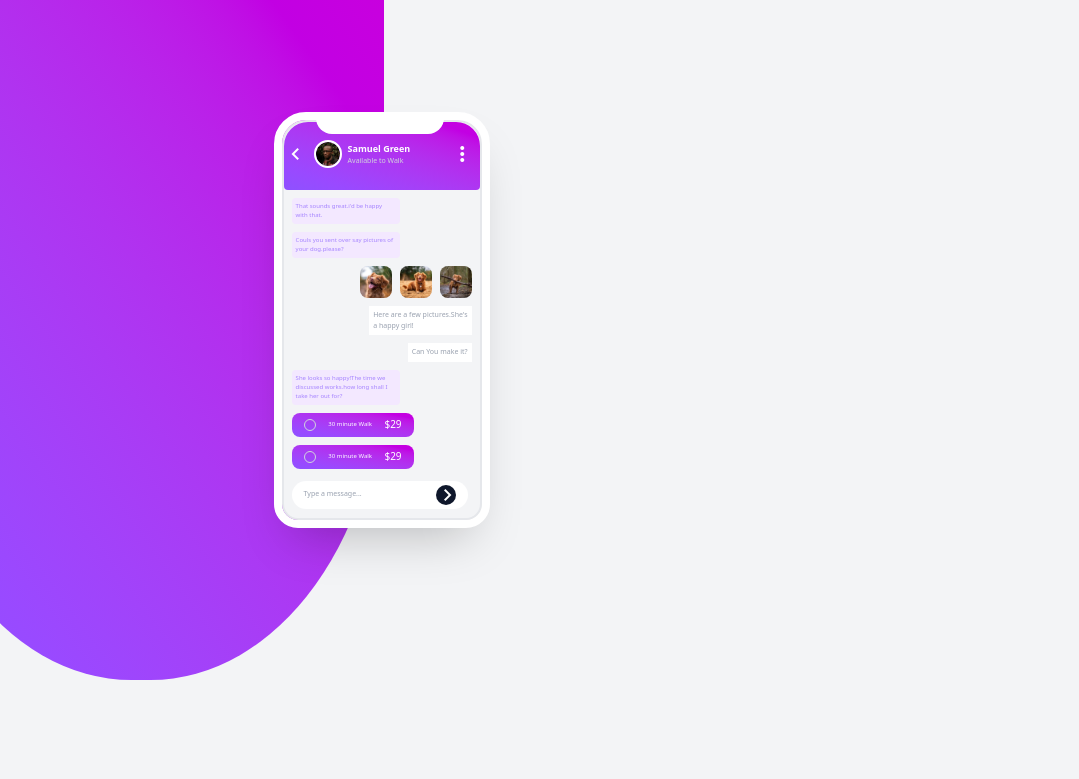
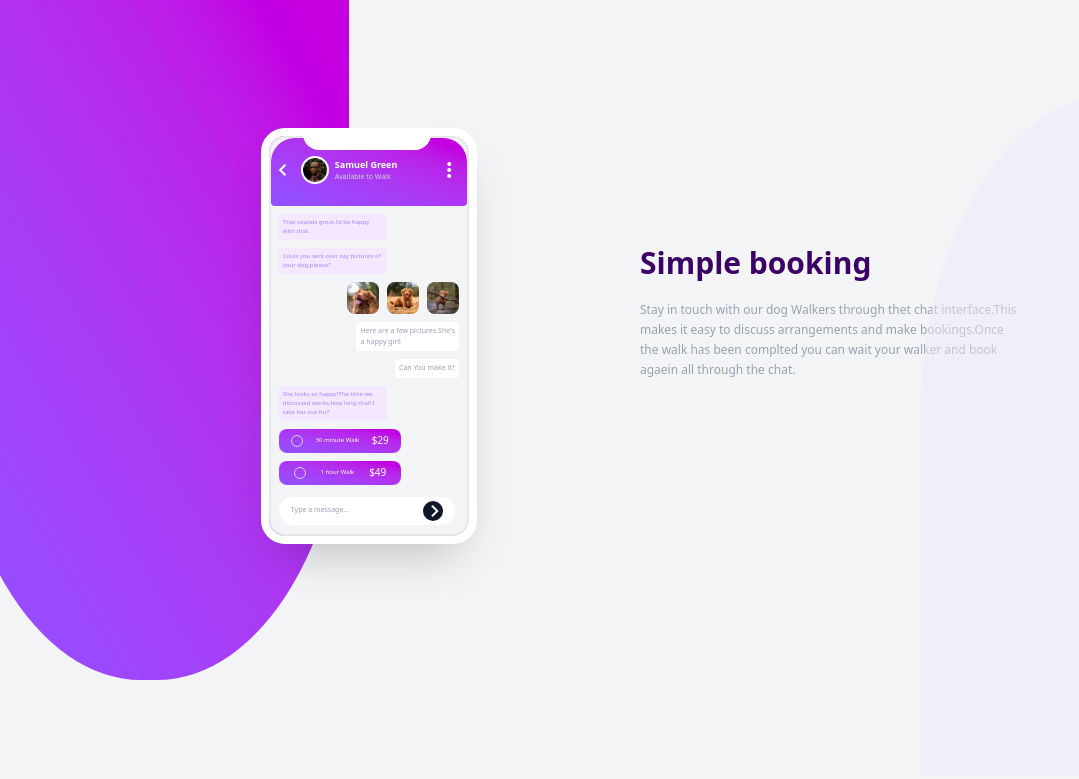
Before and after one commit to Anjana-20782/chat-app-design, a plain HTML site: page index.html in a window 1280 px wide. Shown: the whole page, without its empty margins (0-1079 px from the left). Drawn offline with nearby package versions, Linux system fonts and the light colour scheme.

Commit message:
new contents added

```diff
--- a/index.html
+++ b/index.html
@@ -12,38 +12,39 @@
 
 <body class="bg-gray-100">
 
-    <div class="main flex">
+    <div class="main  flex">
+
+        <div class="first_content flex-1">
+            <div
+                class="first w-[400px]  h-[85vh] bg-linear-to-tr from-violet-500 to to-fuchsia-600 rounded-b-[48%] relative left-[-8%]">
 
                 <div
-            class="first w-[38%] h-[85vh] bg-linear-to-tr from-violet-500 to to-fuchsia-600 rounded-b-[48%] relative left-[-8%]">
-        </div>
-        <div
-            class="phone w-50 h-100 bg-gray-100 border-2 border-gray-200 rounded-2xl rounded-t-3xl relative right-[16%] top-[15vh] outline-8 outline-white shadow-2xl">
+                    class="phone w-50 h-100 bg-gray-100 border-2 border-gray-200 rounded-2xl rounded-t-2xl relative left-[80%] top-[17vh] outline-8 outline-white shadow-2xl">
                     <div
                         class="contact-card bg-linear-to-tr from-violet-500 to to-fuchsia-600 h-17 w-[100%] rounded-sm rounded-t-3xl">
                         <div class="notch w-32 h-4 rounded-b-2xl bg-white relative left-8 bottom-1 "></div>
                         <div class="profile flex gap-2">
                             <span class="material-symbols-outlined arrow text-white mt-1">chevron_left</span>
                             <div class="pic">
-                        <img src="./images/avatar.jpg" alt="" class="rounded-[50%] w-6 outline-2 outline-white mt-1">
+                                <img src="./images/avatar.jpg" alt=""
+                                    class="rounded-[50%] w-6 outline-2 outline-white mt-1">
                             </div>
                             <div class="name mt-1">
                                 <p class="text-white text-[9px] font-bold">Samuel Green</p>
                                 <p class="text-gray-300 text-[7px]">Available to Walk</p>
                             </div>
-
                             <span class="material-symbols-outlined vert text-white text-xs pl-8 mt-1">more_vert</span>
-
                         </div>
 
                         <div class="messages p-2">
 
 
                             <div class="msg1 mt-6 w-[60%] bg-purple-100 rounded-sm p-1">
-                        <p class="text-[6px] text-violet-400">That sounds great.i'd be happy with that.</p>
+                                <p class="text-[6px] text-violet-400 font-medium">That sounds great.i'd be happy with that.</p>
                             </div>
                             <div class="msg1 mt-2 w-[60%] bg-purple-100 rounded-sm p-1">
-                        <p class="text-[6px] text-violet-400">Couls you sent over say pictures of your dog.please?</p>
+                                <p class="text-[6px] text-violet-400 font-medium">Couls you sent over say pictures of your
+                                    dog.please?</p>
                             </div>
 
                             <div class="images flex gap-2 justify-end mt-2">
@@ -54,19 +55,22 @@
 
                             </div>
 
-                       <div class="msg1 mt-2 rounded-sm  w-[100%] flex justify-end ">
-                        <p class="text-[7px] bg-white p-1 text-gray-400">Here are a few pictures.She's <br> a happy girl!</p>
+                            <div class="msg1 mt-2  w-[100%] flex justify-end ">
+                                <p class="text-[7px] bg-white p-1 text-gray-400 rounded-sm">Here are a few
+                                    pictures.She's <br> a happy girl!</p>
                             </div>
 
-                     <div class="msg1 mt-2 rounded-sm w-[100%] flex justify-end ">
-                        <p class="text-[7px] bg-white p-1 text-gray-400">Can You make it?</p>
+                            <div class="msg1 mt-2  w-[100%] flex justify-end ">
+                                <p class="text-[7px] bg-white p-1 text-gray-400 rounded-sm">Can You make it?</p>
                             </div>
 
                             <div class="msg1 mt-2 w-[60%] bg-purple-100 rounded-sm p-1">
-                        <p class="text-[6px] text-violet-400">She looks so happy!The time we discussed works.how long shall I take her out for?</p>
+                                <p class="text-[6px] text-violet-400 font-medium">She looks so happy!The time we discussed works.how
+                                    long shall I take her out for?</p>
                             </div>
 
-                    <div class="price w-[68%] h-6 bg-linear-to-tr from-violet-500 to to-fuchsia-600 rounded-lg mt-2 flex  items-center justify-evenly">
+                            <div
+                                class="price w-[68%] h-6 bg-linear-to-tr from-violet-500 to to-fuchsia-600 rounded-lg mt-2 flex  items-center justify-evenly">
 
                                 <div class="circle w-3 h-3 rounded-[50%] border border-gray-300"></div>
                                 <p class="text-[6px] text-white">30 minute Walk</p>
@@ -74,26 +78,46 @@
                             </div>
 
 
-                     <div class="price w-[68%] h-6 bg-linear-to-tr from-violet-500 to to-fuchsia-600 rounded-lg mt-2 flex  items-center justify-evenly">
+                            <div
+                                class="price w-[68%] h-6 bg-linear-to-tr from-violet-500 to to-fuchsia-600 rounded-lg mt-2 flex  items-center justify-evenly">
 
                                 <div class="circle w-3 h-3 rounded-[50%] border border-gray-300"></div>
-                        <p class="text-[6px] text-white">30 minute Walk</p>
-                        <p class="text-[10px] text-white">$29</p>
+                                <p class="text-[6px] text-white">1 hour Walk</p>
+                                <p class="text-[10px] text-white">$49</p>
                             </div>
 
-                    <div class="search w-[98%] h-7 bg-white rounded-2xl mt-3 flex items-center justify-between p-3">
+                            <div
+                                class="search w-[98%] h-7 bg-white rounded-2xl mt-3 flex items-center justify-between p-3">
                                 <p class="text-[7px] text-gray-400 ">Type a message...</p>
                                 <div class="blue_circle w-5 h-5 rounded-[50%] bg-slate-900 flex items-center">
                                     <span class="material-symbols-outlined right text-white">chevron_right</span>
                                 </div>
                             </div>
 
+                        </div>
+
+                    </div>
+                </div>
+            </div>
+        </div>
+
+        <div class="second_content flex-1 relative h-screen w-screen overflow-hidden">
+
+
+            <div class="mt-60 ">
+            <div class="text-[30px] font-semibold text-purple-950 font-sans h-15 ">Simple booking</div>
+                <div class="text-[12px] w-[60%] text-gray-400 leading-5 ">Stay in touch with our dog Walkers through thet chat
+                    interface.This makes it easy to discuss arrangements and make bookings.Once
+                    the walk has been complted you can wait your walker and book agaein all
+                    through the chat.</div>
+                    </div>
+            <div class="first w-[400px]  h-[85vh] bg-violet-100 opacity-50  rounded-t-[48%] absolute left-70 top-24 ">
 
 
 
-                </div>
 
-            </div>
+
+
             </div>
 
 
```
Lines whose indentation alone changed are shown as unchanged.
